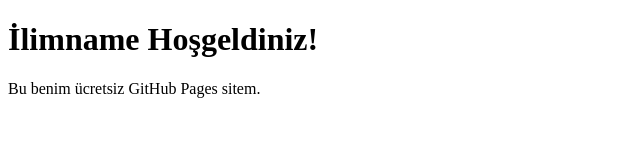
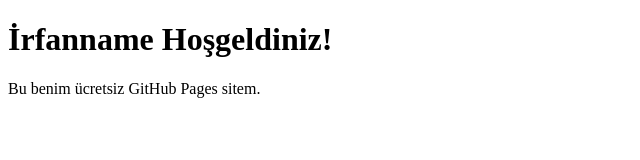
Before and after one commit to KastamonuBear37/irfanname, a plain HTML site: page index.html in a window 1280 px wide. Shown: the whole page, without its empty margins (0-640 px from the left). Drawn offline with Linux system fonts and the light colour scheme.

Commit message:
Update index.html

```diff
--- a/index.html
+++ b/index.html
@@ -2,10 +2,10 @@
 <html lang="tr">
 <head>
   <meta charset="UTF-8" />
-  <title>İlimname</title>
+  <title>İrfanname</title>
 </head>
 <body>
-  <h1>İlimname Hoşgeldiniz!</h1>
+  <h1>İrfanname Hoşgeldiniz!</h1>
   <p>Bu benim ücretsiz GitHub Pages sitem.</p>
 </body>
 </html>
```
